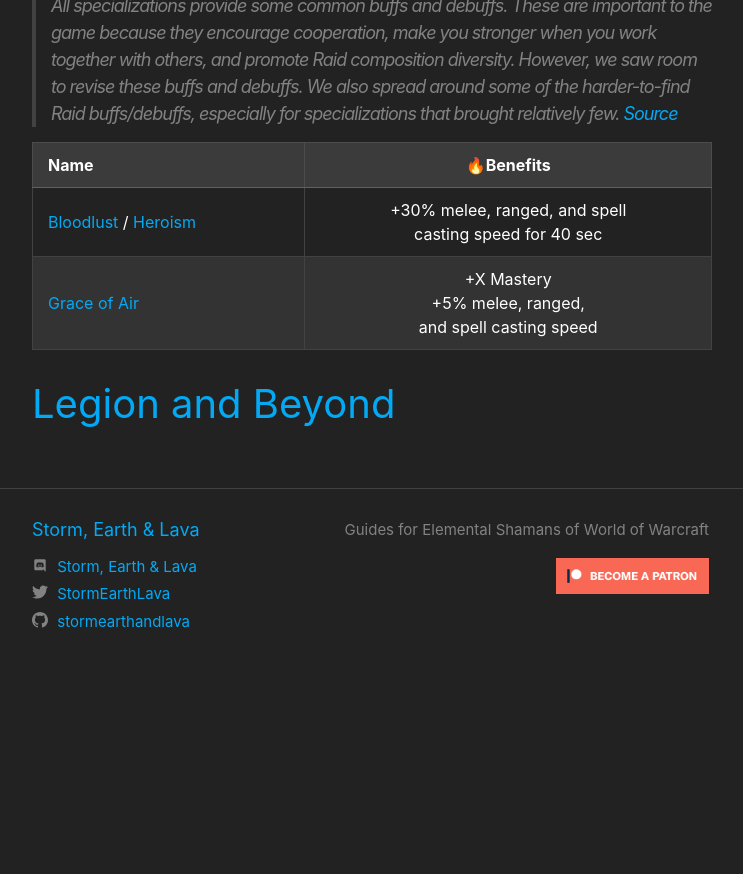
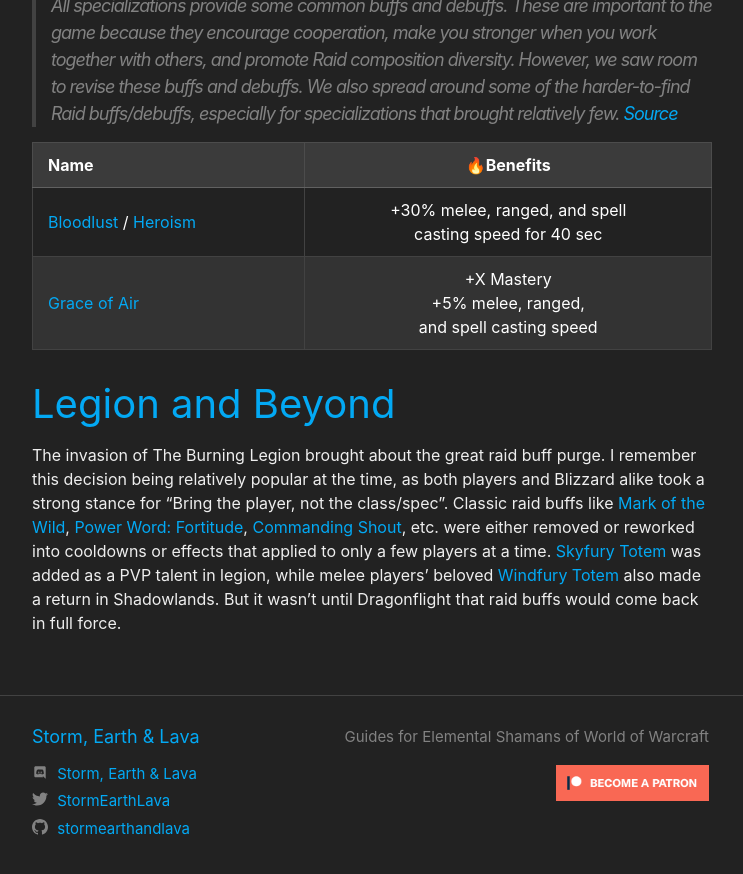
Before and after one commit to stormearthandlava/stormearthandlava.github.io, a Jekyll site: the page built from blog/_posts/2024-06-21-history-ele-raid-buffs.md, in a window 1280 px wide and 900 px high, scrolled down 7943 px. Shown: the top 874 px of the window, without its empty margins (268-1011 px from the left). Built offline with Jekyll 4.4.1, drawn with Linux system fonts in a browser that asks for light colours; a script that is not in the unit is left out; before the commit the page ends 8636 px from its top, so only the background shows below that.

Commit message:
Update 2024-06-21-history-ele-raid-buffs.md

```diff
--- a/blog/_posts/2024-06-21-history-ele-raid-buffs.md
+++ b/blog/_posts/2024-06-21-history-ele-raid-buffs.md
@@ -177,3 +177,8 @@
 [Grace of Air](https://wowpedia.fandom.com/wiki/Grace_of_Air) | +X Mastery <br/> +5% melee, ranged, <br/> and spell casting speed
 
 # Legion and Beyond
+The invasion of The Burning Legion brought about the great raid buff purge.
+I remember this decision being relatively popular at the time, as both players and Blizzard alike took a strong stance for "Bring the player, not the class/spec".
+Classic raid buffs like [Mark of the Wild](https://wowpedia.fandom.com/wiki/Mark_of_the_Wild), [Power Word: Fortitude](https://wowpedia.fandom.com/wiki/Power_Word:_Fortitude), [Commanding Shout](https://wowpedia.fandom.com/wiki/Commanding_Shout), etc. were either removed or reworked into cooldowns or effects that applied to only a few players at a time.
+[Skyfury Totem](https://wowpedia.fandom.com/wiki/Skyfury_Totem) was added as a PVP talent in legion, while melee players' beloved [Windfury Totem](https://wowpedia.fandom.com/wiki/Windfury_Totem) also made a return in Shadowlands.
+But it wasn't until Dragonflight that raid buffs would come back in full force.
```
